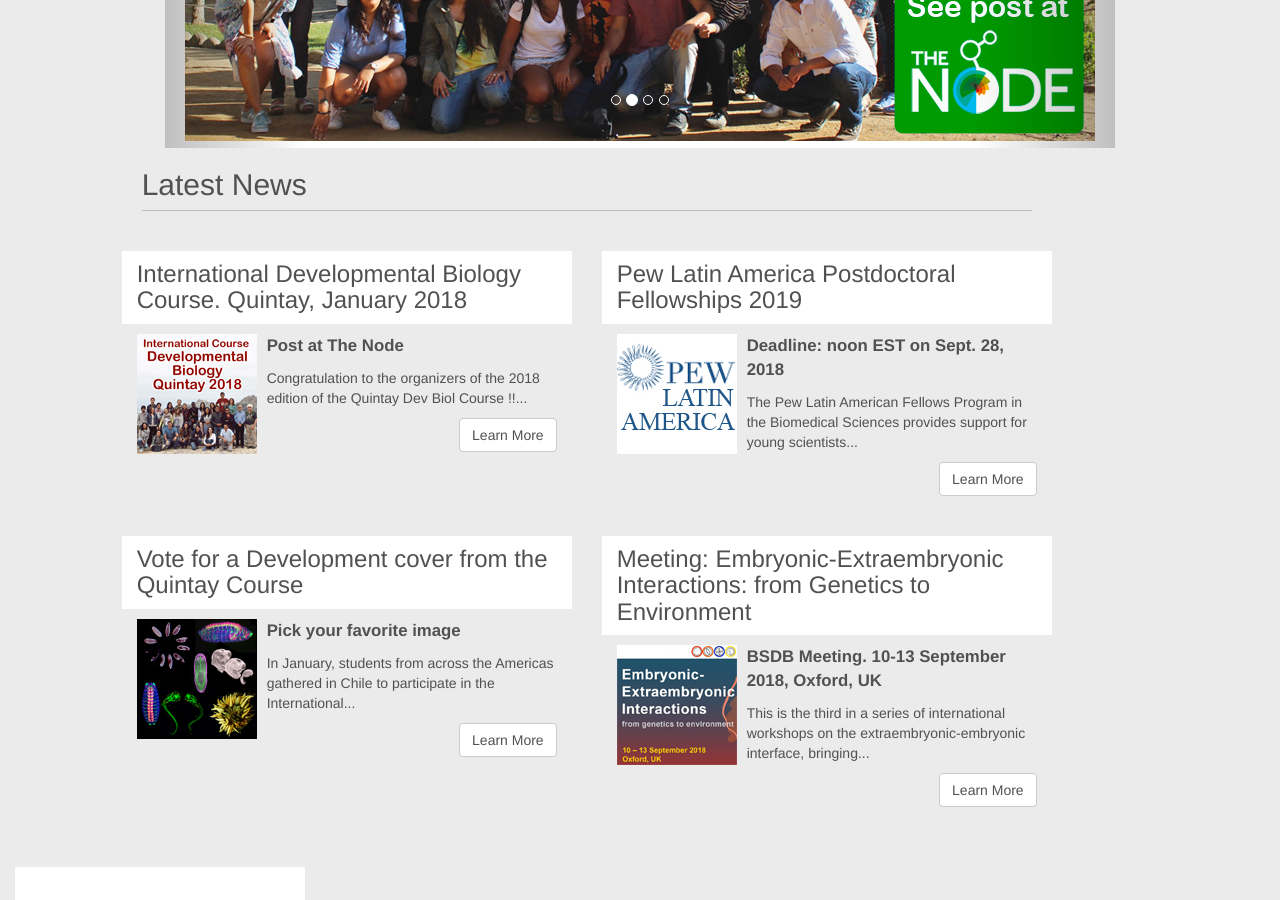
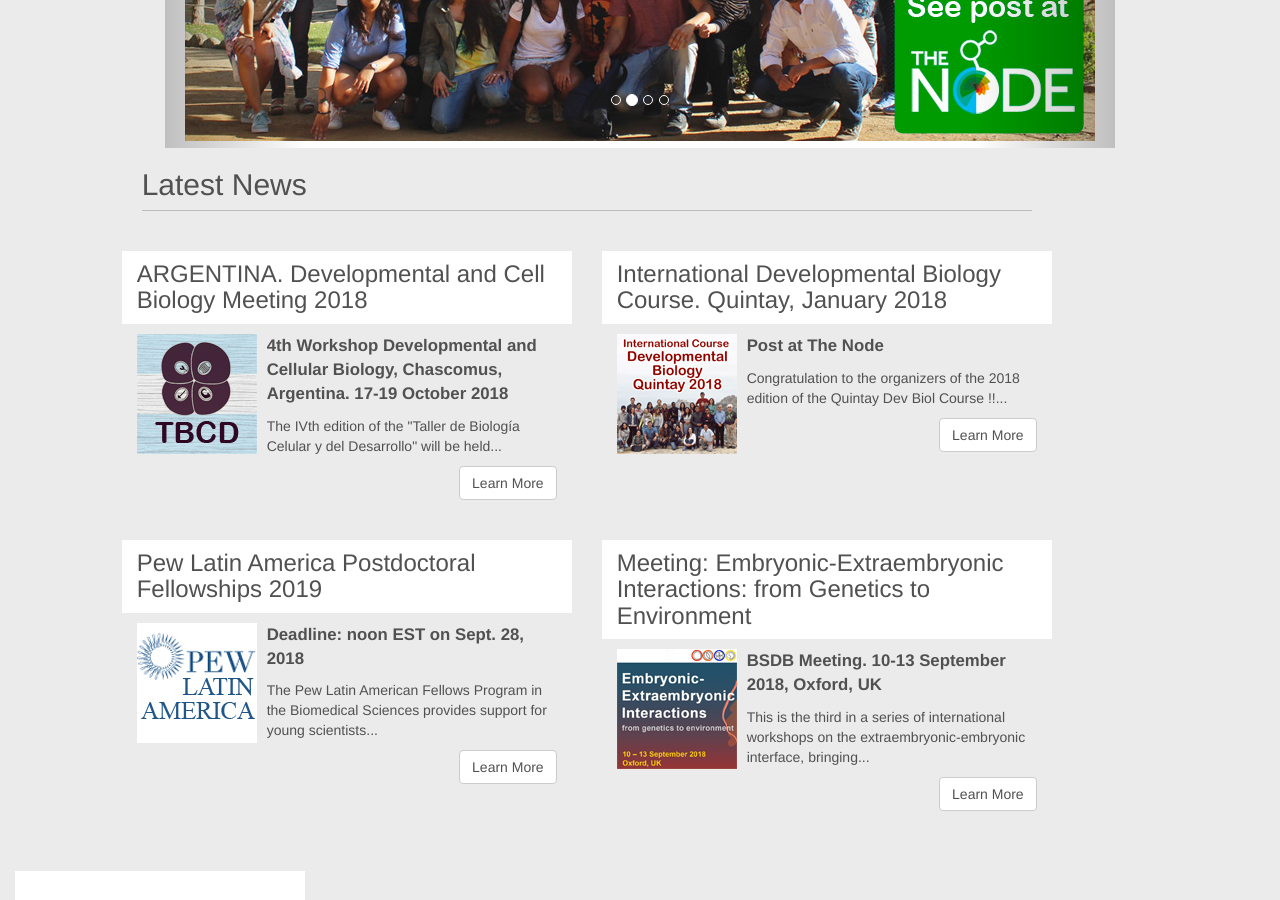
Before and after one commit to lasdb/lasdb.github.io, a Jekyll site: the page built from index.html, in a window 1280 px wide and 900 px high, scrolled down 466 px. Built offline with Jekyll 4.4.1, drawn with Linux system fonts in a browser that asks for light colours; nearby versions of some CDN libraries.

Commit message:
Update 2000-01-01-news.markdown

```diff
--- a/_posts/2000-01-01-news.markdown
+++ b/_posts/2000-01-01-news.markdown
@@ -5,6 +5,18 @@
 categories: news
 permalink: pages/news.html
 news:
+
+  - title: 'ARGENTINA. Developmental and Cell Biology Meeting 2018'
+    date: '10/6/18'
+    subtitle: '4th Workshop Developmental and Cellular Biology, Chascomus, Argentina. 17-19 October 2018'
+    body: 'The IVth edition of the "Taller de Biología Celular y del Desarrollo" will be held in Chascomus, Pcia de Buenos Aires, Argentina in October 2018.  The goals of this meeting are to foster the scientific interaction in Argentina, promote the participation of young researchers and students, and the collaboration between groups. <br>
+More information will be available soon in the webpage and social networks <br>
+Website: http://tallerbcd.wixsite.com/tallerbcd.
+Facebook TBCD: https://www.facebook.com/groups/652849584757962/.
+Twitter @tallerBCD: https://twitter.com/tallerBCD. '
+    imageSm: 'img/news/chascomus-sm.jpg'
+    imageBg: '../img/news/chascomus-bg.jpg'
+    URL: 'http://tallerbcd.wixsite.com/tallerbcd'
 
   - title: 'International Developmental Biology Course. Quintay, January 2018'
     date: '1/5/18'
@@ -24,6 +36,15 @@
     imageBg: '../img/news/pew-bg.jpg'
     URL: 'http://www.pewtrusts.org/en/projects/pew-latin-american-fellows/to-apply'
 
+  - title: 'Meeting: Embryonic-Extraembryonic Interactions: from Genetics to Environment'
+    date: '23/5/18'
+    subtitle: 'BSDB Meeting. 10-13 September 2018, Oxford, UK'
+    body: 'This is the third in a series of international workshops on the extraembryonic-embryonic interface, bringing together researchers that address this topic through a wide array of approaches in diverse research organisms:  from epigenetics to morphogenesis, and from mice and marsupials to beetles and bugs!
+The workshop style of the meeting allows for extensive discussion and informal interactions.  In addition to short oral presentations from selected abstracts, poster presenters will also have the opportunity to provide two-minute platform introductions to their posters during a dedicated session.  Active, lively participation has been a hallmark of these workshops.'
+    imageSm: 'img/news/EEM-sm.jpg'
+    imageBg: '../img/news/EEM-bg.jpg'
+    URL: 'http://www.bsdbautumn2018.co.uk'
+
   - title: 'Vote for a Development cover from the Quintay Course'
     date: '23/5/18'
     subtitle: 'Pick your favorite image'
@@ -32,15 +53,6 @@
     imageSm: 'img/news/pickcover-sm.jpg'
     imageBg: '../img/news/pickcover-bg.jpg'
     URL: 'http://thenode.biologists.com/vote-for-a-development-cover-from-the-quintay-international-course-on-developmental-biology/photo/'
-
-  - title: 'Meeting: Embryonic-Extraembryonic Interactions: from Genetics to Environment'
-    date: '23/5/18'
-    subtitle: 'BSDB Meeting. 10-13 September 2018, Oxford, UK'
-    body: 'This is the third in a series of international workshops on the extraembryonic-embryonic interface, bringing together researchers that address this topic through a wide array of approaches in diverse research organisms:  from epigenetics to morphogenesis, and from mice and marsupials to beetles and bugs!
-The workshop style of the meeting allows for extensive discussion and informal interactions.  In addition to short oral presentations from selected abstracts, poster presenters will also have the opportunity to provide two-minute platform introductions to their posters during a dedicated session.  Active, lively participation has been a hallmark of these workshops.'
-    imageSm: 'img/news/EEM-sm.jpg'
-    imageBg: '../img/news/EEM-bg.jpg'
-    URL: 'http://www.bsdbautumn2018.co.uk'
 
   - title: 'Call for papers: Developmental Biology in Latin America'
     date: '3/3/17'
```
